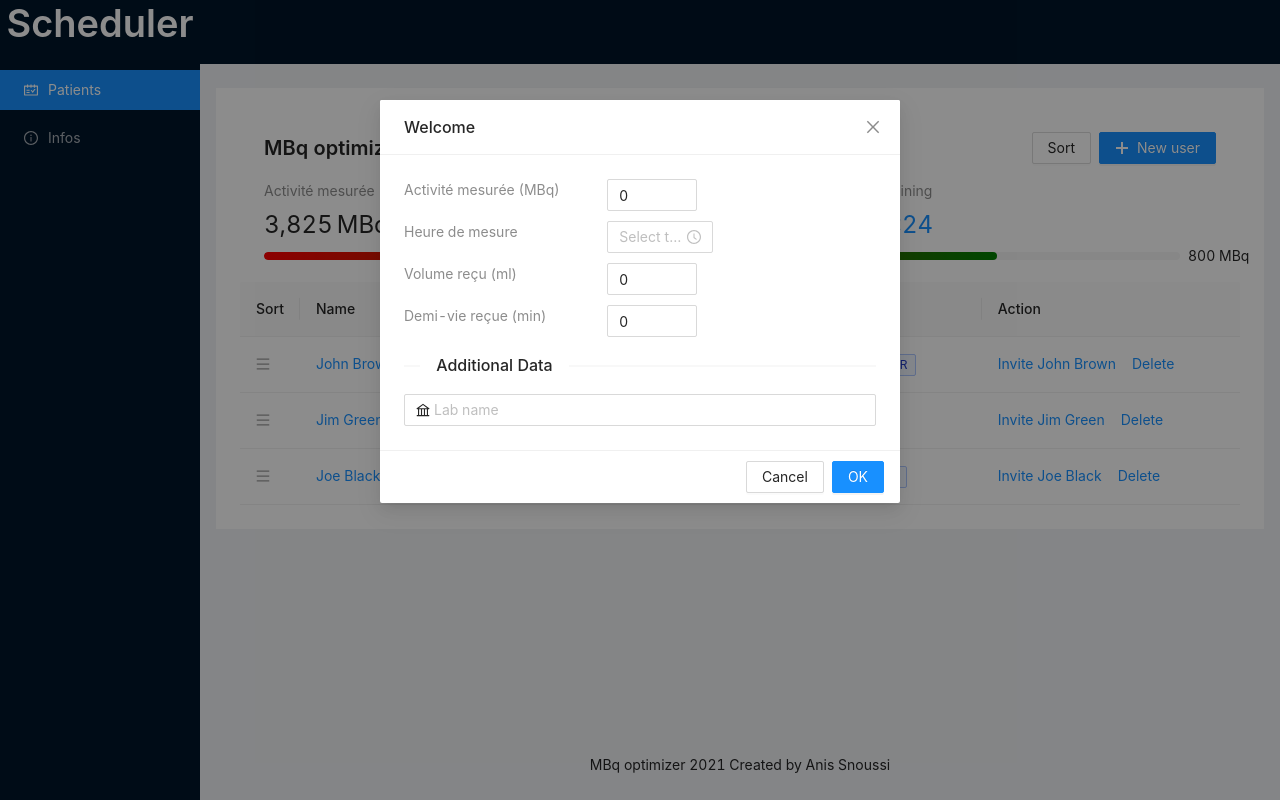
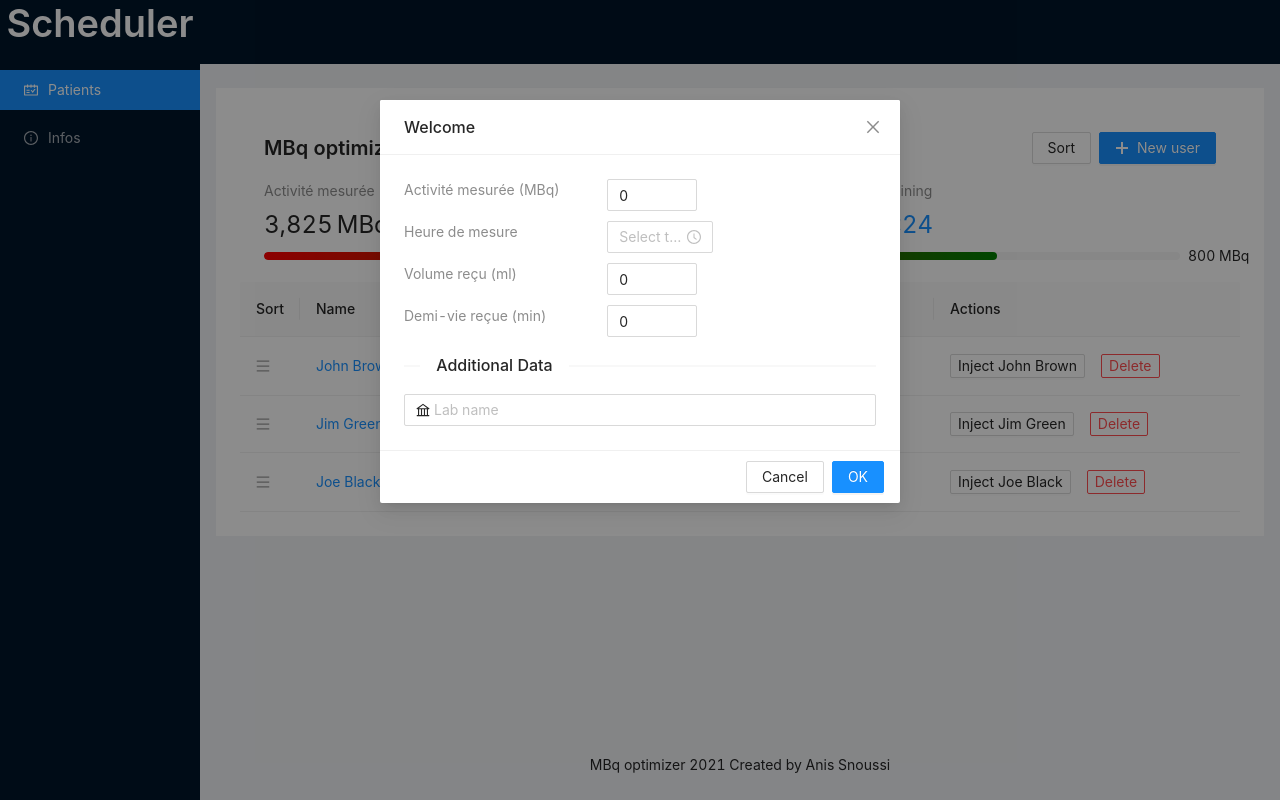
Before and after one commit to github-anis-snoussi/Radiopharmaceuticals-Optimizer, a React (Create React App) app in the folder optimizer/: page / in a window 1280 px wide. Built offline with nearby package versions, Linux system fonts and the light colour scheme.

Commit message:
getting there

```diff
--- a/optimizer/src/App.js
+++ b/optimizer/src/App.js
@@ -44,25 +44,25 @@ const data = [
   {
     key: '1',
     name: 'John Brown',
-    age: 32,
+    weight: 32,
     address: 'New York No. 1 Lake Park',
-    tags: ['nice', 'developer'],
+    tags: ['done'],
     index: 0,
   },
   {
     key: '2',
     name: 'Jim Green',
-    age: 42,
+    weight: 42,
     address: 'London No. 1 Lake Park',
-    tags: ['loser'],
+    tags: ['test'],
     index: 1,
   },
   {
     key: '3',
     name: 'Joe Black',
-    age: 32,
+    weight: 32,
     address: 'Sidney No. 1 Lake Park',
-    tags: ['cool', 'teacher'],
+    tags: ['waiting'],
     index: 2,
   },
 ];
--- a/optimizer/src/Components/PatientsTable.js
+++ b/optimizer/src/Components/PatientsTable.js
@@ -2,8 +2,8 @@ import React from "react";
 import "../App.css";
 import 'antd/dist/antd.css';
 
-import { Table, Tag, Space, } from 'antd';
-import {MenuOutlined} from '@ant-design/icons';
+import { Table, Space, Button, Popconfirm, message, Spin } from 'antd';
+import {MenuOutlined, ClockCircleOutlined, CheckCircleOutlined} from '@ant-design/icons';
 import { sortableContainer, sortableElement, sortableHandle } from 'react-sortable-hoc';
 import arrayMove from 'array-move';
 
@@ -15,6 +15,16 @@ const DragHandle = sortableHandle(() => (
 
 const SortableItem = sortableElement(props => <tr {...props} />);
 const SortableContainer = sortableContainer(props => <tbody {...props} />);
+
+function confirm(e) {
+  console.log(e);
+  message.success('Click on Yes');
+}
+
+function cancel(e) {
+  console.log(e);
+  message.error('Click on No');
+}
 
 
 const columns = [
@@ -32,9 +42,9 @@ const columns = [
       render: text => <a>{text}</a>,
     },
     {
-      title: 'Age',
-      dataIndex: 'age',
-      key: 'age',
+      title: 'Weight (Kg)',
+      dataIndex: 'weight',
+      key: 'weight',
     },
     {
       title: 'Address',
@@ -42,32 +52,54 @@ const columns = [
       key: 'address',
     },
     {
-      title: 'Tags',
+      title: 'Status',
       key: 'tags',
       dataIndex: 'tags',
       render: tags => (
         <>
           {tags.map(tag => {
-            let color = tag.length > 5 ? 'geekblue' : 'green';
-            if (tag === 'loser') {
-              color = 'volcano';
+
+            if (tag === 'done') {
+              return (
+                <CheckCircleOutlined  style={{color : 'green', fontSize: '23px'}} />
+              );
             }
-            return (
-              <Tag color={color} key={tag}>
-                {tag.toUpperCase()}
-              </Tag>
-            );
+
+            if (tag === 'test') {
+              return (
+                <Spin />
+              );
+            }
+
+            if (tag === 'waiting') {
+              return (
+                <ClockCircleOutlined style={{color : 'orange', fontSize: '23px'}} />
+              );
+            }
+
           })}
         </>
       ),
     },
     {
-      title: 'Action',
+      title: 'Actions',
       key: 'action',
       render: (text, record) => (
         <Space size="middle">
-          <a>Invite {record.name}</a>
-          <a>Delete</a>
+          <Button  size="small" >
+            Inject {record.name}
+          </Button>
+          <Popconfirm
+            title="Are you sure to delete this patient?"
+            onConfirm={confirm}
+            onCancel={cancel}
+            okText="Yes"
+            cancelText="No"
+          >
+            <Button  size="small" danger>
+              Delete
+            </Button>
+          </Popconfirm>
         </Space>
       ),
     },
```
